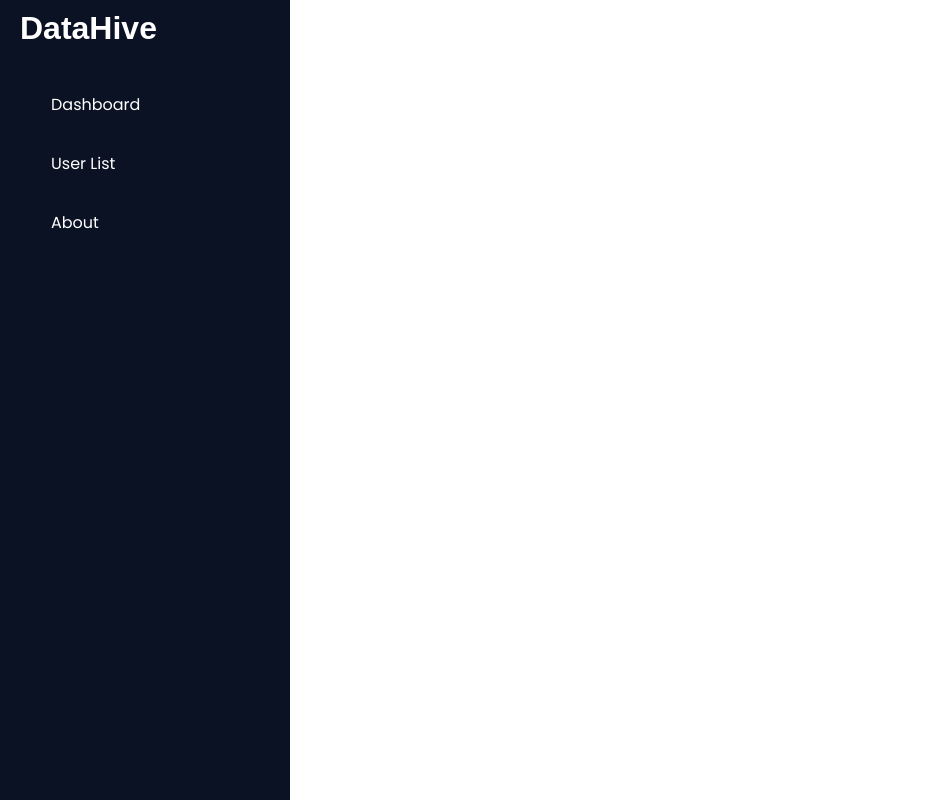
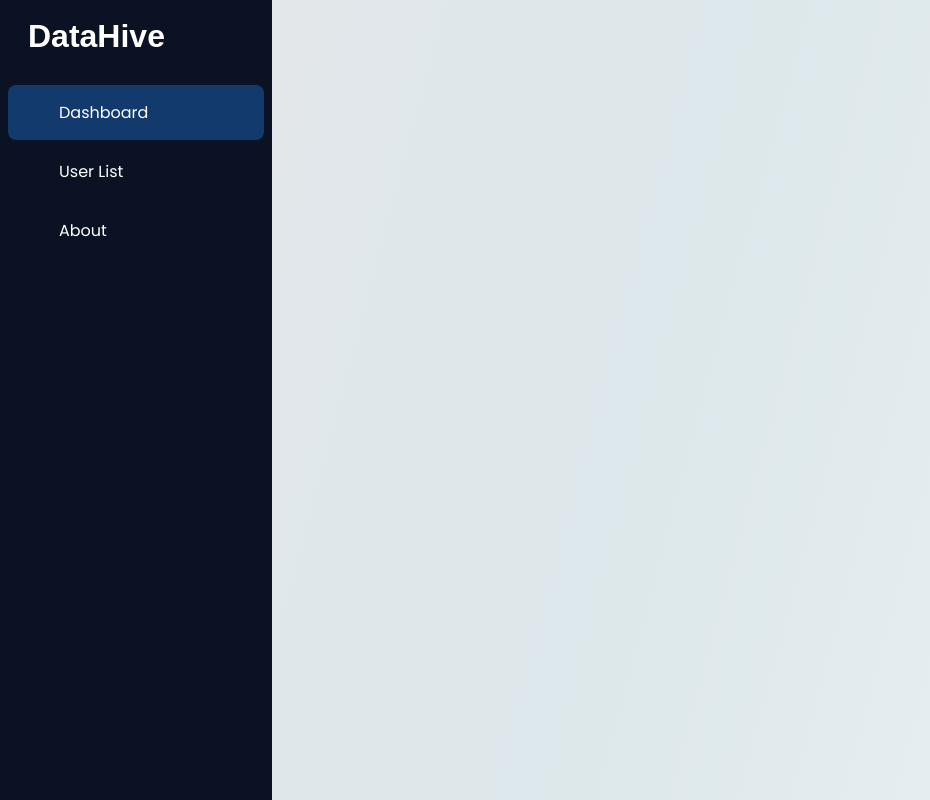
Before and after one commit to Akayxn/SmartUser-Management-System, a React (Vite) app: page / in a window 1280 px wide. Shown: the whole page, without its empty margins (0-930 px from the left). Built offline with nearby package versions, Linux system fonts and the light colour scheme; some icons are missing; a web font is replaced by a local one.

Commit message:
fixed some stuffs for the sidebar and the ui is much cleaner and with some small animatons

```diff
--- a/package.json
+++ b/package.json
@@ -15,7 +15,8 @@
     "@mui/icons-material": "^7.3.1",
     "@mui/material": "^7.3.1",
     "react": "^19.1.1",
-    "react-dom": "^19.1.1"
+    "react-dom": "^19.1.1",
+    "react-router-dom": "^7.8.1"
   },
   "devDependencies": {
     "@eslint/js": "^9.33.0",
--- a/src/App.css
+++ b/src/App.css
@@ -1,17 +1,30 @@
 @import url("https://fonts.googleapis.com/css2?family=Poppins:ital,wght@0,100;0,200;0,300;0,400;0,500;0,600;0,700;0,800;0,900;1,100;1,200;1,300;1,400;1,500;1,600;1,700;1,800;1,900&display=swap");
 
 @import url("https://fonts.googleapis.com/css2?family=Coiny&display=swap");
-
-.App {
-  width: 100vw;
-  height: 100vh;
-}
 
 body {
   margin: 0px;
   padding: 0px;
   box-sizing: border-box;
   font-family: "Poppins", Arial, Helvetica, sans-serif;
+}
+
+.App {
+  width: 100vw;
+  height: 100vh;
+  background: linear-gradient(
+    105deg,
+    rgba(189, 189, 196, 0.373),
+    rgba(106, 154, 169, 0.233),
+    hsla(195, 57%, 34%, 0.092)
+  );
+}
+
+.AppSection {
+  display: grid;
+  width: 100%;
+  height: 100%;
+  grid-template-columns: 17rem auto 15rem;
 }
 
 .logo {
@@ -21,10 +34,11 @@ body {
 }
 
 .Sidebar {
-  height: 100%;
-  width: 290px;
+  height: 100;
+  width: auto;
   background-color: hsl(221.73914, 51%, 9%);
   color: white;
+  padding: 0.5rem;
 }
 
 .Sidebar-items {
@@ -43,6 +57,8 @@ body {
   justify-content: left;
   padding: 10px;
   align-items: center;
+  transition: background-color 0.2s linear;
+  border-radius: 0.5rem;
 }
 
 .Sidebar-items li div {
@@ -52,6 +68,10 @@ body {
 }
 
 .Sidebar-items li:hover {
-  background-color: hsl(214, 70%, 25%);
   cursor: pointer;
 }
+
+.active {
+  background-color: hsl(214, 70%, 25%);
+  border-radius: 0.5rem;
+}
--- a/src/App.jsx
+++ b/src/App.jsx
@@ -1,13 +1,22 @@
-import { useState } from 'react'
-import Sidebar from "./Components/Sidebar"
-import  "./App.css";
+import { useState } from "react";
+import { BrowserRouter, Routes, Route, Router } from "react-router-dom";
+import Sidebar from "./Components/Sidebar";
+import "./App.css";
 
 function App() {
-  return(
-    <div className="App">
-      <Sidebar/>
-    </div>
-  )
+  return (
+    <BrowserRouter>
+      <div className="App">
+        <div className="AppSection">
+        <Sidebar />
+
+          <Routes>
+            <Route path="/dashboard"></Route>
+          </Routes>
+        </div>
+      </div>
+    </BrowserRouter>
+  );
 }
 
-export default App
+export default App;
--- a/src/Components/Sidebar.jsx
+++ b/src/Components/Sidebar.jsx
@@ -1,15 +1,26 @@
-import React from "react";
+import React, { useState } from "react";
+import { useNavigate } from "react-router-dom";
 import "../App.css";
 import { SidebarData } from "./SidebarData";
 
 function Sidebar() {
+  const [Selected, setSelected] = useState(0);
+  const navigate = useNavigate();
+
   return (
     <div className="Sidebar">
       <h1 className="logo">DataHive</h1>
       <ul className="Sidebar-items">
         {SidebarData.map((val, key) => {
           return (
-            <li key={key} onClick={()=>{window.location.pathname = val.link}}>
+            <li
+              key={key}
+              onClick={() => {
+                setSelected(key);
+                navigate(val.link)
+              }}
+              className={Selected === key ? "active" : ""}
+            >
               <div>{val.icon}</div>
               <div>{val.title}</div>
             </li>
```
Also changed, not shown: 1 other file (tests, documents, lock files or other folders).
